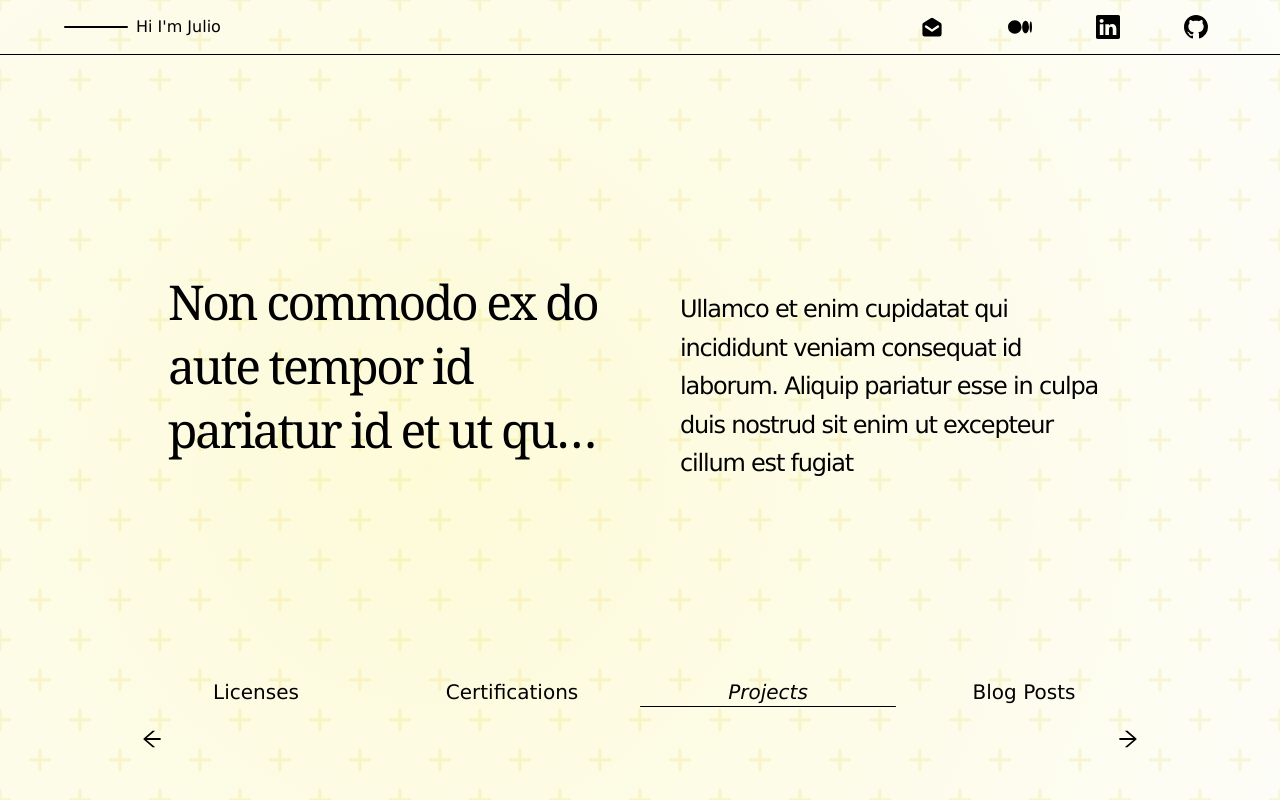
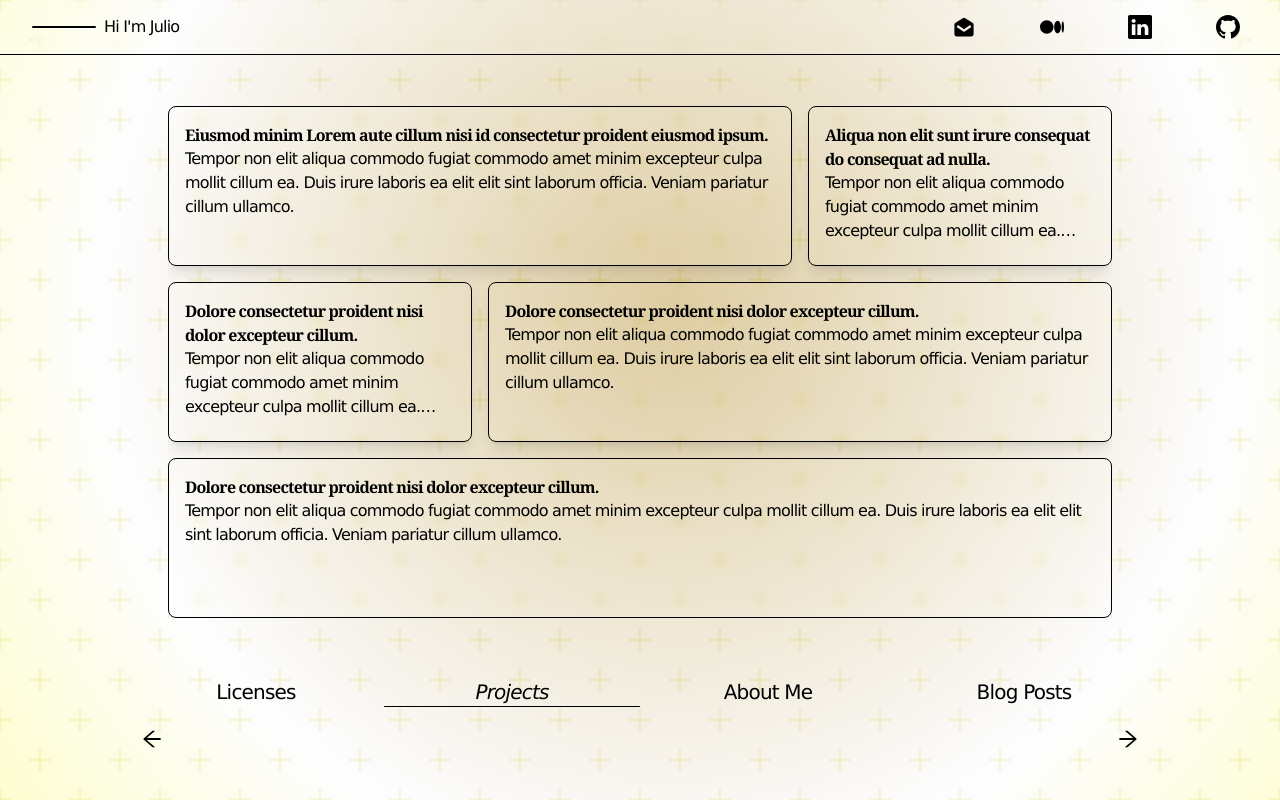
Before and after one commit to XxXNe0XxX/template, a React (Create React App) app: page / in a window 1280 px wide. Both pictures are taken after a click on the button "Projects". Built offline with nearby package versions, Linux system fonts and the light colour scheme.

Commit message:
added projects tab

```diff
--- a/public/index.html
+++ b/public/index.html
@@ -1,5 +1,5 @@
 <!DOCTYPE html>
-<html lang="en">
+<html lang="en" class="scroll-smooth">
   <head>
     <meta charset="utf-8" />
     <meta name="viewport" content="width=device-width, initial-scale=1" />
--- /dev/null
+++ b/src/AboutMe.js
@@ -0,0 +1,86 @@
+const AboutMe = () => {
+  const certifications = [
+    {
+      title: "Meta Back-End Developer Specialization",
+      link: "https://www.coursera.org/account/accomplishments/specialization/certificate/FHCC3W8BTE5M",
+      by: "Coursera",
+    },
+    {
+      title: "Programming with JavaScript",
+      link: "https://www.coursera.org/account/accomplishments/certificate/NM73MPVD9PHW",
+      by: "Coursera",
+    },
+    {
+      title: "The Full Stack",
+      link: "https://www.coursera.org/account/accomplishments/certificate/KN5KPY4A3HWG",
+      by: "Coursera",
+    },
+    {
+      title: "API",
+      link: "https://www.coursera.org/account/accomplishments/certificate/W82D9LKLLJDH",
+      by: "Coursera",
+    },
+    {
+      title: "Django Web Framework",
+      link: "https://www.coursera.org/account/accomplishments/certificate/4WWNCH9B8LUJ",
+      by: "Coursera",
+    },
+    {
+      title: "Introduction to Back-End Development",
+      link: "https://www.coursera.org/account/accomplishments/certificate/ENREK52ZM86L",
+      by: "Coursera",
+    },
+    {
+      title: "Introduction to Databases for Back-End Development",
+      link: "https://www.coursera.org/account/accomplishments/certificate/PQJR8JDNYNAK",
+      by: "Coursera",
+    },
+    {
+      title: "Introduction to Front-End Development",
+      link: "https://www.coursera.org/account/accomplishments/certificate/M8VZWBPQXREY",
+      by: "Coursera",
+    },
+    {
+      title: "Programming in Python",
+      link: "https://www.coursera.org/account/accomplishments/certificate/DF8G6LJRH7QQ",
+      by: "Coursera",
+    },
+    {
+      title: "Version Control",
+      link: "https://www.coursera.org/account/accomplishments/certificate/4F8QGX6KKBTC",
+      by: "Coursera",
+    },
+  ];
+  return (
+    <div className="flex w-[90vw] mx-auto h-full md:flex-row flex-col  md:justify-center justify-between items-center lg:space-y-0 space-y-2 lg:space-x-12 overflow-hidden">
+      <div className="flex  w-[90%] lg:h-full h-52 shadow-lg  backdrop-blur-sm border-4 border-whitetext rounded-2xl">
+        <p className="text-center self-center w-[50%] mx-auto">
+          Software Developer | Computer Scientist | Data Scientist | Back-End
+          Developer
+        </p>
+        <div className="flex  overflow-hidden content-center items-center justify-center object-cover ">
+          <img
+            className="w-56 rounded-e-xl"
+            src="images/Pepi.jpg"
+            alt="my profile pic"
+          ></img>
+        </div>
+      </div>
+      <div className="flex justify-center  overflow-y-scroll h-[40vh] flex-wrap lg:w-[60vw] w-full  no-scrollbar">
+        {certifications.map((each, i) => (
+          <div
+            className="rounded-3xl flex flex-col w-[90%] backdrop-blur-sm  shadow-lg justify-between border border-graytext p-2 m-1"
+            key={i}
+          >
+            <h1 className=" font-medium space-x-2 space-y-2 justify-around">
+              {each.title}
+            </h1>
+            <p className="text-sm">{each.by}</p>
+          </div>
+        ))}
+      </div>
+    </div>
+  );
+};
+
+export default AboutMe;
--- a/src/App.js
+++ b/src/App.js
@@ -4,6 +4,8 @@ import Footer from "./Footer";
 import ContentProvider from "./ContentContext";
 import React from "react";
 import BlogPosts from "./BlogPosts";
+import AboutMe from "./AboutMe";
+import Projects from "./Projects";
 
 const App = () => {
   const content = [
@@ -11,7 +13,7 @@ const App = () => {
       index: 0,
       item: (
         <>
-          <div className="flex flex-col">
+          <div className="flex flex-col ">
             <h1 className=" tracking-tighter font-serif lg:text-5xl text-3xl w-full lg:leading-[4rem] line line-clamp-3  ">
               Tempor est culpa officia pariatur enim incididunt veniam
             </h1>
@@ -29,41 +31,11 @@ const App = () => {
     },
     {
       index: 1,
-      item: (
-        <>
-          <h1 className="lg:text-5xl font-serif text-3xl w-full lg:leading-[4rem] line line-clamp-3  ">
-            Dolor velit officia Lorem magna laborum aliquip exercitation Lorem
-            ut tempor veniam irure exercitation pariatur.
-          </h1>
-
-          <h2 className=" tracking-tighter lg:text-2xl text-sm w-full lg:leading-[2.4rem] line-clamp-6">
-            Mollit nisi velit et excepteur velit sit. Voluptate Lorem id veniam
-            eu officia irure esse esse amet. Minim cupidatat consequat dolore
-            est minim velit commodo in qui. Duis ipsum labore exercitation
-            adipisicing exercitation laborum sint elit ad tempor deserunt dolore
-            proident dolore. Labore aliqua adipisicing ex exercitation consequat
-            occaecat sint ipsum tempor. Adipisicing eu do ea commodo.
-            Exercitation laboris consequat elit ut quis est officia.
-          </h2>
-        </>
-      ),
+      item: <Projects></Projects>,
     },
     {
       index: 2,
-      item: (
-        <>
-          <h1 className=" tracking-tighter font-serif lg:text-5xl text-3xl w-full lg:leading-[4rem] line line-clamp-3  ">
-            Non commodo ex do aute tempor id pariatur id et ut qui. Do culpa
-            anim dese
-          </h1>
-
-          <h2 className=" tracking-tighter lg:text-2xl text-sm w-full lg:leading-[2.4rem] line-clamp-6">
-            Ullamco et enim cupidatat qui incididunt veniam consequat id
-            laborum. Aliquip pariatur esse in culpa duis nostrud sit enim ut
-            excepteur cillum est fugiat
-          </h2>
-        </>
-      ),
+      item: <AboutMe></AboutMe>,
     },
     {
       index: 3,
@@ -72,7 +44,7 @@ const App = () => {
   ];
 
   return (
-    <div className="no-scrollbar inner-background  font-verdana">
+    <div className="tracking-tighter inner-background overflow-hidden font-verdana">
       <div className="flex h-screen  flex-col z-10 justify-between items-center  content-center relative ">
         <div className="absolute h-full w-full background-animate -z-10"></div>
         <ContentProvider>
--- a/src/BlogPosts.js
+++ b/src/BlogPosts.js
@@ -35,19 +35,39 @@ const BlogPosts = () => {
       description:
         "In cupidatat enim et exercitation tempor est. Minim exercitation dolore ipsum laborum. Lorem sint in dolor ex laborum consequat excepteur ipsum aute veniam tempor voluptate. In officia quis aute cillum quis id enim aliqua. Quis laboris velit aute nisi. Ut et ut eiusmod amet ad irure aliqua eu ut pariatur dolore sit mollit ullamco.",
     },
+    {
+      id: 6,
+      title:
+        "Aliquip aliquip amet irure in enim et sint ullamco exercitation in aute irure.",
+      description:
+        "In cupidatat enim et exercitation tempor est. Minim exercitation dolore ipsum laborum. Lorem sint in dolor ex laborum consequat excepteur ipsum aute veniam tempor voluptate. In officia quis aute cillum quis id enim aliqua. Quis laboris velit aute nisi. Ut et ut eiusmod amet ad irure aliqua eu ut pariatur dolore sit mollit ullamco.",
+    },
+    {
+      id: 7,
+      title:
+        "Aliquip aliquip amet irure in enim et sint ullamco exercitation in aute irure.",
+      description:
+        "In cupidatat enim et exercitation tempor est. Minim exercitation dolore ipsum laborum. Lorem sint in dolor ex laborum consequat excepteur ipsum aute veniam tempor voluptate. In officia quis aute cillum quis id enim aliqua. Quis laboris velit aute nisi. Ut et ut eiusmod amet ad irure aliqua eu ut pariatur dolore sit mollit ullamco.",
+    },
   ];
   return (
-    <div>
-      <div className="w-full overflow-hidden h-full">
-        <ul className="overflow-scroll flex h-44  snap-x snap-mandatory">
-          {blogPosts.map((each) => (
-            <li className=" w-80 border border-black flex snap-start flex-col ">
-              <h1>{each.title}</h1>
-              <p>{each.description}</p>
-            </li>
-          ))}
-        </ul>
-      </div>
+    <div className=" h-full  w-full">
+      <ul className="no-scrollbar h-96  p-1 snap-x snap-mandatory w-[90vw] overflow-x-scroll  flex space-x-5   ">
+        {blogPosts.map((each) => (
+          <li className=" shadow-2xl  p-5 space-y-2 lg:min-w-[30vw] md:min-w-[20vw] sm:min-w-[15vw] min-w-fit border border-graytext rounded-xl snap-start flex flex-col ">
+            <h1 className="font-bold lg:text-lg text-md line-clamp-2 font-serif">
+              {each.title}
+            </h1>
+            <div className="w-[90%] h-[1px] bg-graytext mx-auto"></div>
+            <p className=" line-clamp-6 lg:text-base text-sm py-1 ">
+              {each.description}
+            </p>
+          </li>
+        ))}
+      </ul>
+      <p className=" w-full text-right animate-pulse lg:text-base text-xs">
+        Scroll to see more...
+      </p>
     </div>
   );
 };
--- a/src/Content.js
+++ b/src/Content.js
@@ -4,7 +4,7 @@ import { motion } from "framer-motion";
 const Content = ({ data }) => {
   const { currentIndex } = useContent();
   return (
-    <div className="h-full  my-10    min-h-fit flex  items-center  lg:w-[80vw] md:w-[90vw] px-10    ">
+    <div className="h-full my-10 min-h-fit flex items-center  lg:w-[80vw] md:w-[90vw] px-10    ">
       {data.map((each, i) => (
         <motion.div
           key={i}
--- a/src/Footer.js
+++ b/src/Footer.js
@@ -11,11 +11,11 @@ const Footer = ({ dataLength }) => {
     },
     {
       index: 1,
-      title: "Certifications",
+      title: "Projects",
     },
     {
       index: 2,
-      title: "Projects",
+      title: "About Me",
     },
     {
       index: 3,
--- a/src/Navbar.js
+++ b/src/Navbar.js
@@ -32,7 +32,7 @@ const Navbar = () => {
     <>
       {/* <div className="absolute background-animate bg-gradient-to-tr from-black to-blue-500 -z-10 "></div> */}
       {/* <div className="absolute h-screen w-[50vw] bg-green-200 right-0 bottom-0 -z-10 "></div> */}
-      <nav className="flex lg:h-20  h-16 w-[90vw] justify-between items-center mx-auto ">
+      <nav className="flex lg:h-20  h-16 w-[95vw] lg:backdrop-blur-md  justify-between   items-center   ">
         <div className="flex items-center gap-x-2 w-full">
           <div className="w-16 lg:inline-block md:inline-block hidden bg-black h-[2px] rounded-lg"></div>
           <motion.h1
@@ -52,7 +52,7 @@ const Navbar = () => {
                 transition={{ duration: each.animationDuration }}
                 viewport={{ once: true }}
                 key={index}
-                className=" opacity-80 cursor-pointer hover:text-whitetext hover:bg-secondary transition-all lg:p-3 p-2 rounded-md"
+                className=" opacity-80 cursor-pointer hover:text-whitetext hover:bg-secondary hover:shadow-lg transition-all lg:p-3 p-2 rounded-md"
               >
                 {each.icon}
               </motion.li>
--- /dev/null
+++ b/src/Projects.js
@@ -0,0 +1,66 @@
+import { motion } from "framer-motion";
+const Projects = () => {
+  const projects = [
+    {
+      id: 1,
+      title:
+        "Eiusmod minim Lorem aute cillum nisi id consectetur proident eiusmod ipsum.",
+      description:
+        "Tempor non elit aliqua commodo fugiat commodo amet minim excepteur culpa mollit cillum ea. Duis irure laboris ea elit elit sint laborum officia. Veniam pariatur cillum ullamco.",
+      gridPos: "lg:col-span-2 col-span-3",
+      animationDuration: 2,
+    },
+    {
+      id: 2,
+      title: "Aliqua non elit sunt irure consequat do consequat ad nulla.",
+      description:
+        "Tempor non elit aliqua commodo fugiat commodo amet minim excepteur culpa mollit cillum ea. Duis irure laboris ea elit elit sint laborum officia. Veniam pariatur cillum ullamco.",
+      gridPos: "lg:col-span-1 col-span-3",
+      animationDuration: 2,
+    },
+    {
+      id: 3,
+      title: "Dolore consectetur proident nisi dolor excepteur cillum.",
+      description:
+        "Tempor non elit aliqua commodo fugiat commodo amet minim excepteur culpa mollit cillum ea. Duis irure laboris ea elit elit sint laborum officia. Veniam pariatur cillum ullamco.",
+      gridPos: "lg:col-span-1 col-span-3",
+      animationDuration: 1.5,
+    },
+    {
+      id: 4,
+      title: "Dolore consectetur proident nisi dolor excepteur cillum.",
+      description:
+        "Tempor non elit aliqua commodo fugiat commodo amet minim excepteur culpa mollit cillum ea. Duis irure laboris ea elit elit sint laborum officia. Veniam pariatur cillum ullamco.",
+      gridPos: "lg:col-span-2 col-span-3",
+      animationDuration: 1.5,
+    },
+    {
+      id: 5,
+      title: "Dolore consectetur proident nisi dolor excepteur cillum.",
+      description:
+        "Tempor non elit aliqua commodo fugiat commodo amet minim excepteur culpa mollit cillum ea. Duis irure laboris ea elit elit sint laborum officia. Veniam pariatur cillum ullamco.",
+      gridPos: "lg:col-span-3 col-span-3",
+      animationDuration: 1.5,
+    },
+  ];
+  return (
+    <div className="overflow-y-scroll no-scrollbar h-[65vh]">
+      <div className="lg:grid lg:grid-rows-3 lg:grid-cols-3 lg:flex-none flex flex-col  content-center items-center overflow-y-scroll snap-y snap-mandatory justify-center  gap-4 no-scrollbar">
+        {projects.map((each) => (
+          <motion.div
+            className={` ${each.gridPos} h-40 rounded-lg snap-start  overflow-hidden backdrop-blur-sm shadow-lg  lg:p-4 p-2 border border-black  `}
+          >
+            <h1 className="font-serif text-md font-bold line-clamp-2 lg:text-base text-md ">
+              {each.title}
+            </h1>
+            <p className="lg:text-base text-sm line-clamp-3">
+              {each.description}
+            </p>
+          </motion.div>
+        ))}
+      </div>
+    </div>
+  );
+};
+
+export default Projects;
--- a/src/index.css
+++ b/src/index.css
@@ -82,11 +82,7 @@ body {
 }
 
 .inner-background {
-  background: radial-gradient(
-    circle at center,
-    rgba(255, 245, 102, 0.98) -53.1%,
-    white
-  );
-  animation: gradient 6s ease infinite reverse;
+  background: radial-gradient(circle at center, #b08516, white, yellow);
+  animation: gradient 10s ease infinite reverse;
   background-size: 150% 150%;
 }
```
